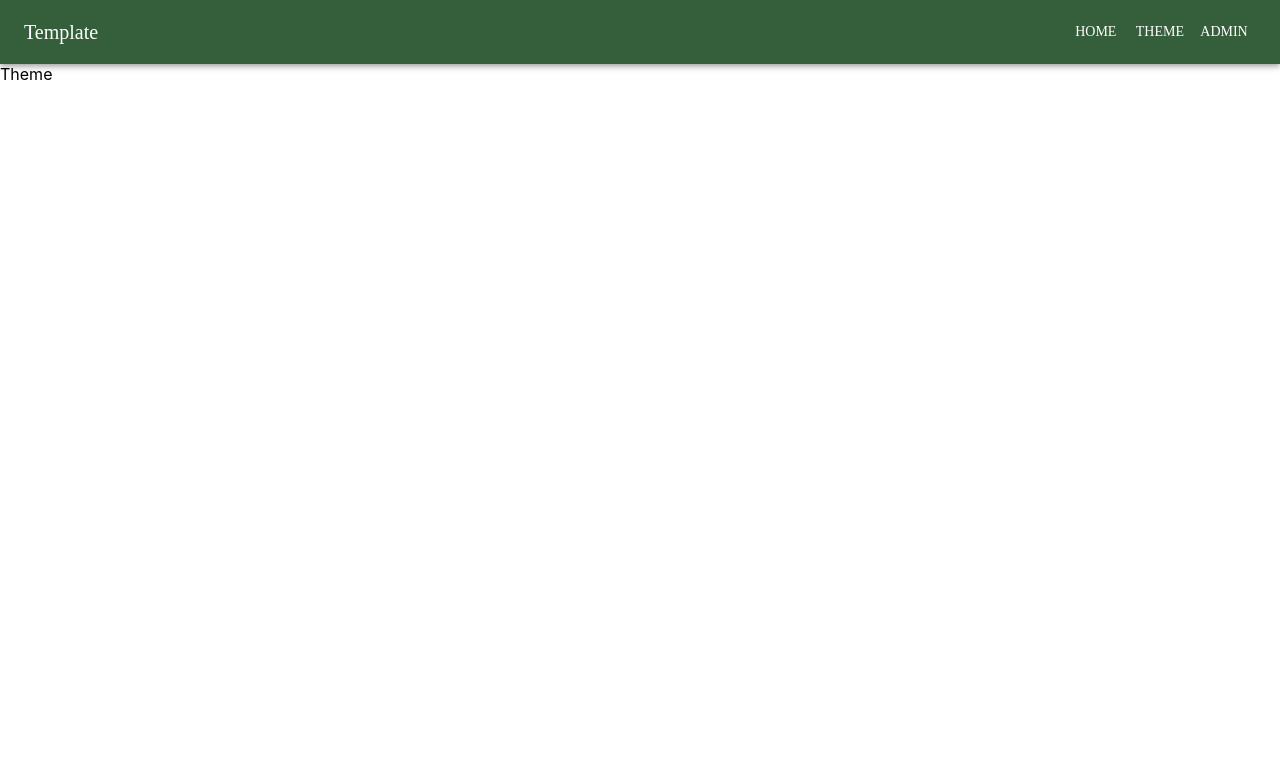
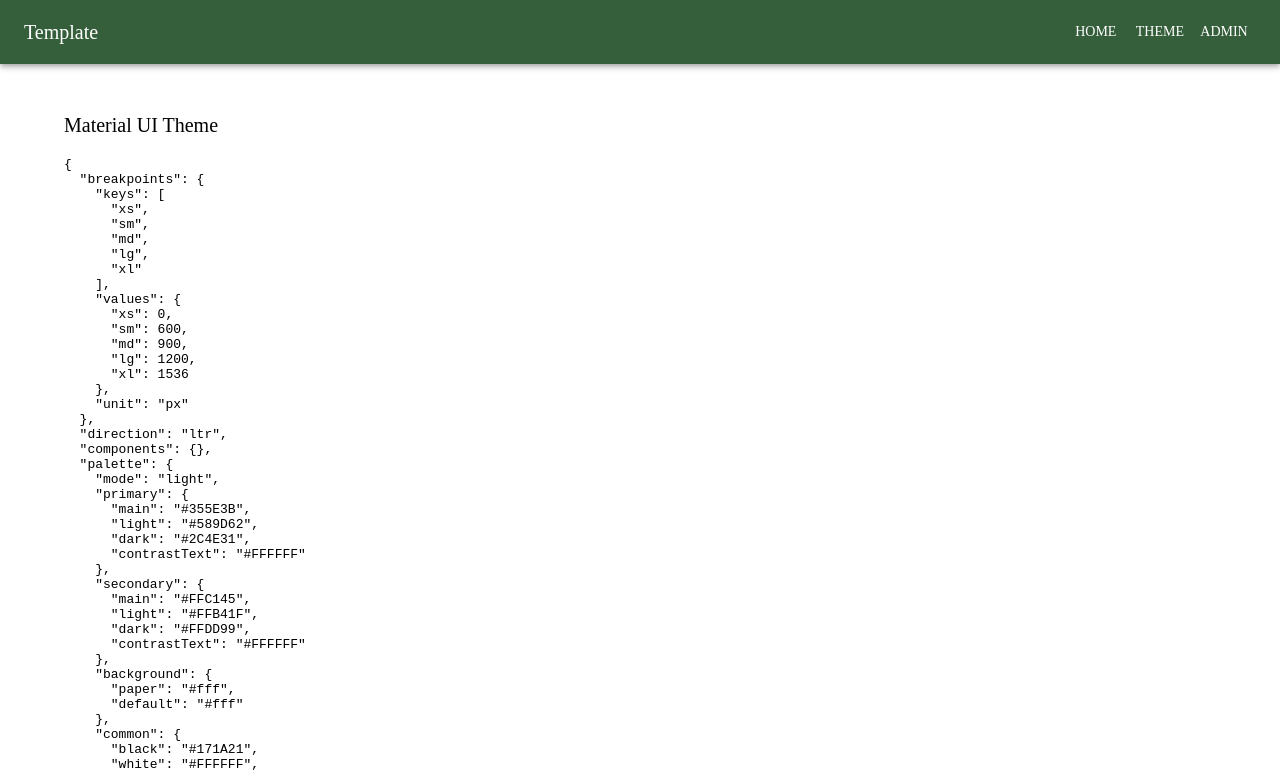
Before and after one commit to emilioiz/firebase-react-mui, a React (Create React App) app in the folder frontend/: page /theme in a window 1280 px wide. Shown: the top 772 px of the page. Built offline with nearby package versions, Linux system fonts and the light colour scheme.

Commit message:
completed theme page

```diff
--- a/frontend/src/App.js
+++ b/frontend/src/App.js
@@ -1,15 +1,11 @@
 import { Switch, Route, BrowserRouter as Router } from 'react-router-dom'
-import useTheme from '@mui/material/styles/useTheme'
 
 import './App.css'
 
-import { Admin, GenericNotFound, Home, Theme } from './Pages'
-import { NavBar } from './Components'
+import { Admin, GenericNotFound, Home, Theme } from './pages'
+import { NavBar } from './components'
 
 function App() {
-  const theme = useTheme()
-  console.log('MUI Theme:', theme)
-
   return (
     <Router>
       <NavBar />
--- a/frontend/src/Pages/Theme.js
+++ b/frontend/src/Pages/Theme.js
@@ -1,3 +1,24 @@
+import Container from '@mui/material/Container'
+import Typography from '@mui/material/Typography'
+import useTheme from '@mui/material/styles/useTheme'
+
 export default function Theme() {
-  return <div>Theme</div>
+  const theme = useTheme()
+
+  return (
+    <Container sx={{ paddingTop: '2rem' }}>
+      <>
+        <pre>
+          <Typography
+            variant='h6'
+            component='div'
+            sx={{ padding: '1rem', paddingLeft: '0rem', paddingTop: '0rem' }}
+          >
+            Material UI Theme
+          </Typography>
+          {JSON.stringify(theme, null, 2)}
+        </pre>
+      </>
+    </Container>
+  )
 }
--- a/frontend/src/index.js
+++ b/frontend/src/index.js
@@ -20,7 +20,7 @@ const theme = createTheme({
       contrastText: '#FFFFFF'
     },
     background: {
-      paper: '#000',
+      paper: '#fff',
       default: '#fff'
     },
     common: {
```
